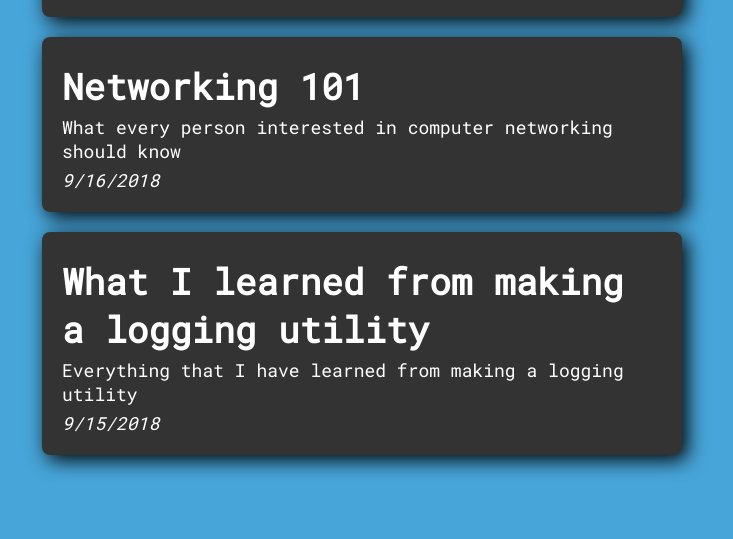
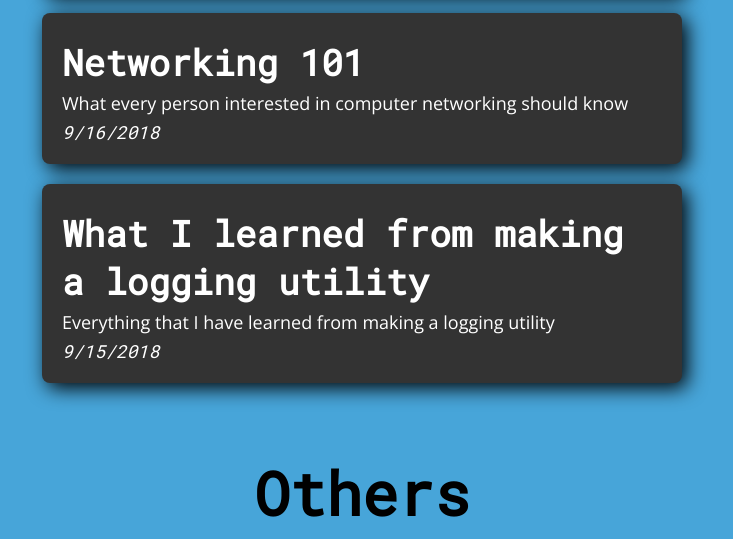
Before and after one commit to vmarcella/personal-site, a plain HTML site: page index.html in a window 1280 px wide. Shown: the part 745-1284 px from the top of the page, without its empty margins (278-1011 px from the left). Drawn offline with nearby package versions, Linux system fonts and the light colour scheme.

Commit message:
Pushing current work up to github

```diff
--- a/index.html
+++ b/index.html
@@ -4,6 +4,7 @@
 		<title>Cenz.me</title>
 		<link href="https://fonts.googleapis.com/css?family=Roboto+Mono" rel="stylesheet">
 		<link rel="stylesheet" href="https://cdnjs.cloudflare.com/ajax/libs/font-awesome/4.7.0/css/font-awesome.min.css">
+		<link href="https://fonts.googleapis.com/css?family=Open+Sans" rel="stylesheet">
 		<link rel="stylesheet" href="styling.css">
 	</head>
 
--- a/styling.css
+++ b/styling.css
@@ -8,6 +8,9 @@ body {
     -webkit-animation-direction: alternate;
     animation-direction: alternate;
 
+}
+p {
+	font-family: 'Open Sans', sans-serif;
 }
 /*Shoutout to Kahoot.it for this https://kahoot.it */
 @keyframes bgcolor {
```
Also changed, not shown: template.html (added).
